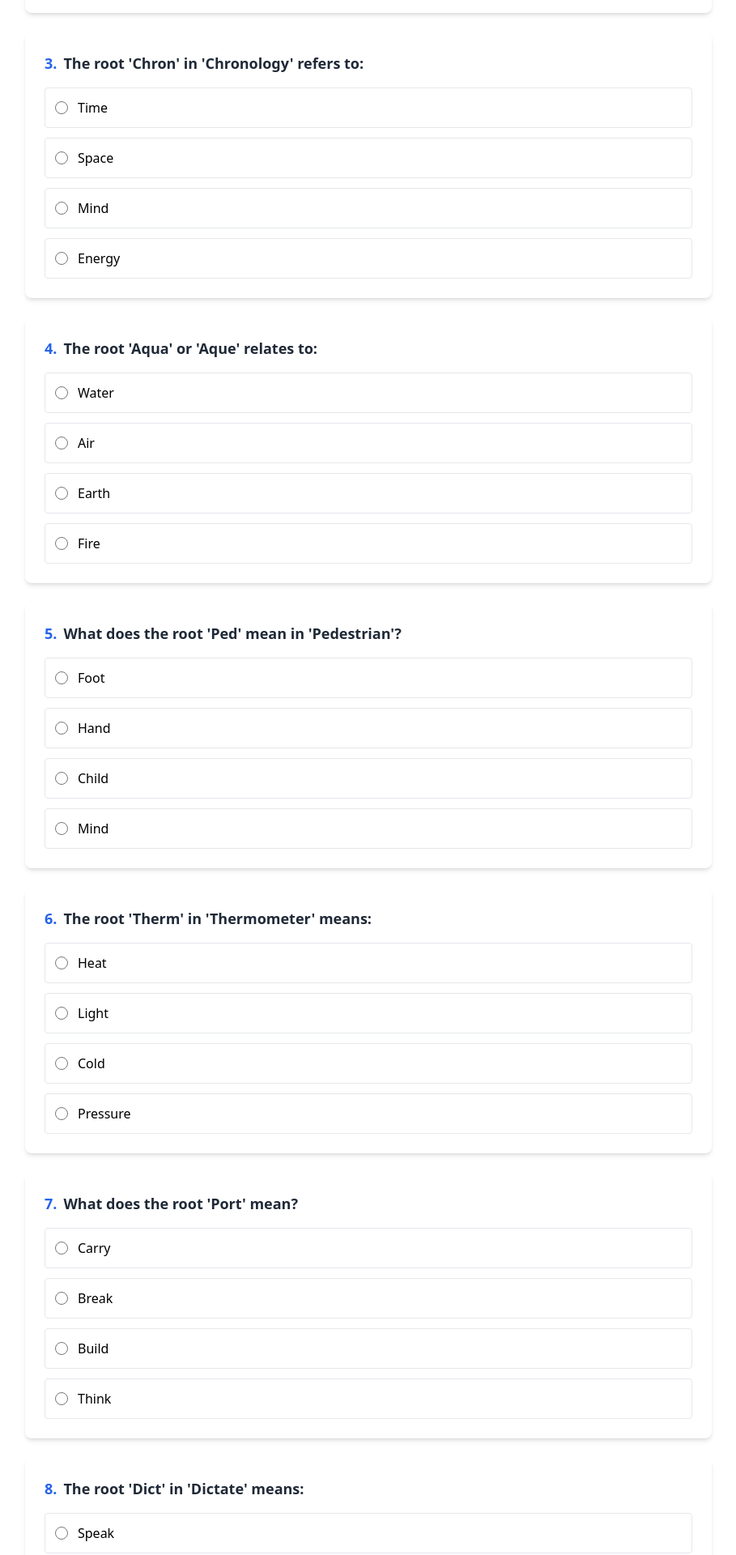
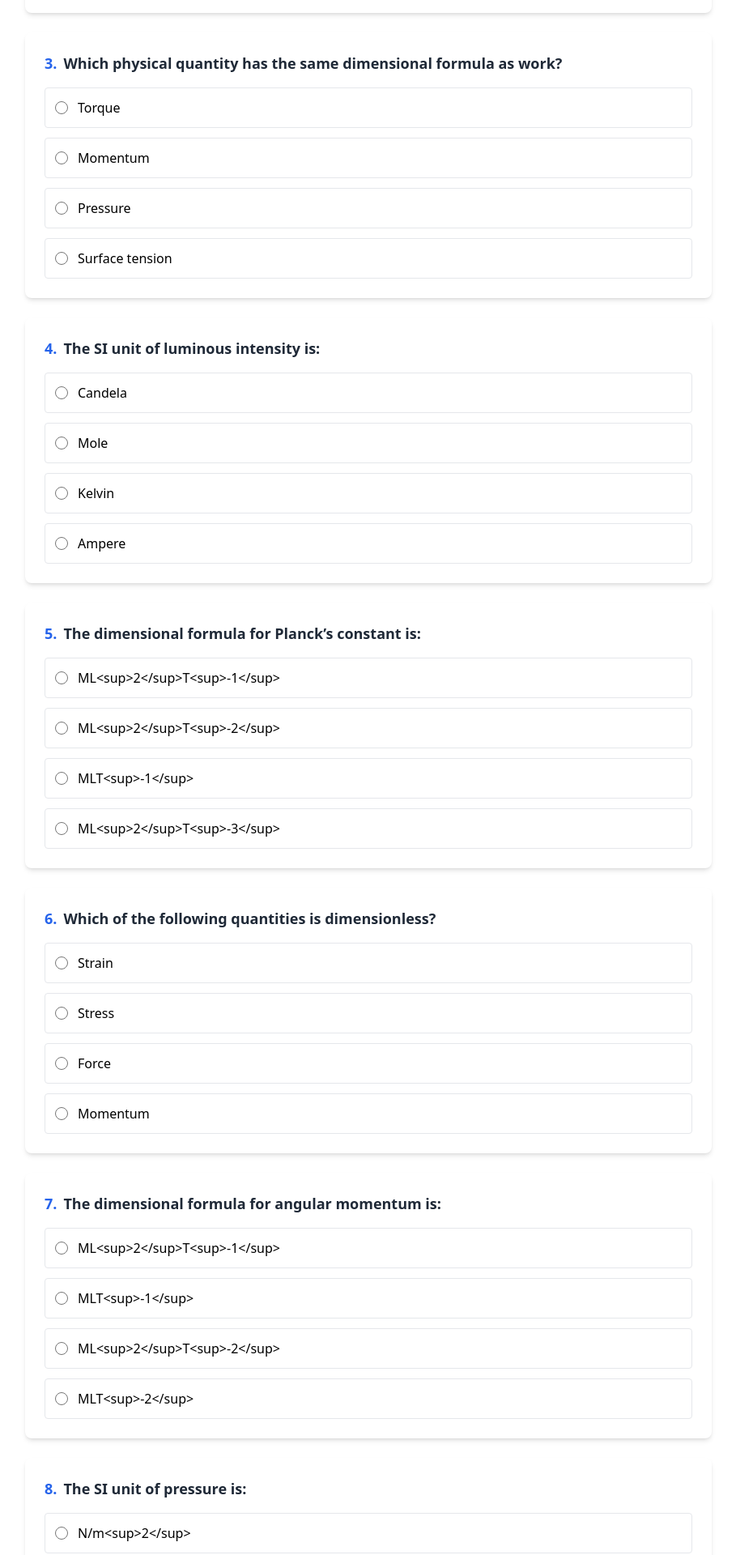
Before and after one commit to sarhak234/quiz-app, a React (Vite) app in the folder client/: page / in a window 1280 px wide. Shown: the part 860-2780 px from the top of the page at 81% size, without its empty margins (185-1094 px from the left). Built offline with nearby package versions, Linux system fonts and the light colour scheme.

Commit message:
Update main.jsx

```diff
--- a/client/src/components/main.jsx
+++ b/client/src/components/main.jsx
@@ -1,189 +1,310 @@
 import React, { useState } from 'react';
 
 function main() {
-    const questions = [
+   const questions = [
   {
     id: 1,
-    question: "The root 'Bio' refers to:",
-    options: ["Life", "Earth", "Mind", "Time"],
+    question: "Which of the following is NOT a fundamental unit in the SI system?",
+    options: ["Metre", "Kilogram", "Newton", "Second"],
   },
   {
     id: 2,
-    question: "What does the root 'Geo' mean?",
-    options: ["Earth", "Sky", "Water", "Light"],
+    question: "The dimensional formula for force is:",
+    options: ["MLT<sup>-2</sup>", "ML<sup>2</sup>T<sup>-2</sup>", "M<sup>0</sup>LT<sup>-1</sup>", "MLT<sup>-1</sup>"],
   },
   {
     id: 3,
-    question: "The root 'Chron' in 'Chronology' refers to:",
-    options: ["Time", "Space", "Mind", "Energy"],
+    question: "Which physical quantity has the same dimensional formula as work?",
+    options: ["Torque", "Momentum", "Pressure", "Surface tension"],
   },
   {
     id: 4,
-    question: "The root 'Aqua' or 'Aque' relates to:",
-    options: ["Water", "Air", "Earth", "Fire"],
+    question: "The SI unit of luminous intensity is:",
+    options: ["Candela", "Mole", "Kelvin", "Ampere"],
   },
   {
     id: 5,
-    question: "What does the root 'Ped' mean in 'Pedestrian'?",
-    options: ["Foot", "Hand", "Child", "Mind"],
+    question: "The dimensional formula for Planck’s constant is:",
+    options: ["ML<sup>2</sup>T<sup>-1</sup>", "ML<sup>2</sup>T<sup>-2</sup>", "MLT<sup>-1</sup>", "ML<sup>2</sup>T<sup>-3</sup>"],
   },
   {
     id: 6,
-    question: "The root 'Therm' in 'Thermometer' means:",
-    options: ["Heat", "Light", "Cold", "Pressure"],
+    question: "Which of the following quantities is dimensionless?",
+    options: ["Strain", "Stress", "Force", "Momentum"],
   },
   {
     id: 7,
-    question: "What does the root 'Port' mean?",
-    options: ["Carry", "Break", "Build", "Think"],
+    question: "The dimensional formula for angular momentum is:",
+    options: ["ML<sup>2</sup>T<sup>-1</sup>", "MLT<sup>-1</sup>", "ML<sup>2</sup>T<sup>-2</sup>", "MLT<sup>-2</sup>"],
   },
   {
     id: 8,
-    question: "The root 'Dict' in 'Dictate' means:",
-    options: ["Speak", "Write", "Listen", "Read"],
+    question: "The SI unit of pressure is:",
+    options: ["N/m<sup>2</sup>", "kg/m<sup>2</sup>", "N/m", "kg/m"],
   },
   {
     id: 9,
-    question: "The root 'Graph' refers to:",
-    options: ["Write", "Draw", "Speak", "Move"],
+    question: "Which of the following has the same dimensional formula as torque?",
+    options: ["Work", "Momentum", "Force", "Impulse"],
   },
   {
     id: 10,
-    question: "What does the root 'Mater' or 'Matri' mean?",
-    options: ["Mother", "Father", "Child", "Brother"],
+    question: "The dimensional formula for gravitational constant (G) is:",
+    options: ["M<sup>-1</sup>L<sup>3</sup>T<sup>-2</sup>", "ML<sup>2</sup>T<sup>-2</sup>", "MLT<sup>-2</sup>", "M<sup>0</sup>L<sup>0</sup>T<sup>0</sup>"],
   },
   {
     id: 11,
-    question: "The root 'Pater' or 'Patri' means:",
-    options: ["Father", "Mother", "Sibling", "Friend"],
+    question: "The dimensional formula for thermal conductivity is:",
+    options: ["MLT<sup>-3</sup>K<sup>-1</sup>", "ML<sup>2</sup>T<sup>-2</sup>K<sup>-1</sup>", "ML<sup>2</sup>T<sup>-3</sup>K<sup>-1</sup>", "MLT<sup>-2</sup>K<sup>-1</sup>"],
   },
   {
     id: 12,
-    question: "The root 'Bene' in 'Benevolent' means:",
-    options: ["Good", "Evil", "Strong", "Fast"],
+    question: "Which of the following is a derived unit?",
+    options: ["Metre", "Kilogram", "Newton", "Second"],
   },
   {
     id: 13,
-    question: "What does the root 'Mal' mean?",
-    options: ["Bad", "Good", "Soft", "Bright"],
+    question: "The dimensional formula for surface tension is:",
+    options: ["ML<sup>0</sup>T<sup>-2</sup>", "ML<sup>2</sup>T<sup>-2</sup>", "MLT<sup>-1</sup>", "ML<sup>2</sup>T<sup>-1</sup>"],
   },
   {
     id: 14,
-    question: "The root 'Logy' in 'Biology' means:",
-    options: ["Study", "Life", "System", "Energy"],
+    question: "The dimensional formula for Boltzmann’s constant is:",
+    options: ["ML<sup>2</sup>T<sup>-2</sup>K<sup>-1</sup>", "MLT<sup>-2</sup>K<sup>-1</sup>", "ML<sup>2</sup>T<sup>-3</sup>K<sup>-1</sup>", "MLT<sup>-1</sup>K<sup>-1</sup>"],
   },
   {
     id: 15,
-    question: "What does the root 'Cred' mean?",
-    options: ["Believe", "Create", "Build", "Teach"],
+    question: "Which of the following quantities has the same dimensional formula as latent heat?",
+    options: ["Gravitational potential", "Pressure", "Force", "Momentum"],
   },
   {
     id: 16,
-    question: "The root 'Manu' in 'Manual' refers to:",
-    options: ["Hand", "Foot", "Machine", "Mind"],
+    question: "The dimensional formula for impulse is:",
+    options: ["MLT<sup>-1</sup>", "MLT<sup>-2</sup>", "ML<sup>2</sup>T<sup>-1</sup>", "ML<sup>2</sup>T<sup>-2</sup>"],
   },
   {
     id: 17,
-    question: "The root 'Vid' or 'Vis' means:",
-    options: ["See", "Hear", "Speak", "Feel"],
+    question: "The dimensional formula for angular velocity is:",
+    options: ["M<sup>0</sup>L<sup>0</sup>T<sup>-1</sup>", "M<sup>0</sup>L<sup>0</sup>T<sup>-2</sup>", "M<sup>0</sup>L<sup>1</sup>T<sup>-1</sup>", "M<sup>0</sup>L<sup>1</sup>T<sup>-2</sup>"],
   },
   {
     id: 18,
-    question: "The root 'Phon' in 'Telephone' refers to:",
-    options: ["Sound", "Light", "Distance", "Signal"],
+    question: "The dimensional formula for modulus of elasticity is:",
+    options: ["ML<sup>-1</sup>T<sup>-2</sup>", "ML<sup>2</sup>T<sup>-2</sup>", "MLT<sup>-2</sup>", "ML<sup>2</sup>T<sup>-1</sup>"],
   },
   {
     id: 19,
-    question: "The root 'Hydro' or 'Hydra' refers to:",
-    options: ["Water", "Air", "Fire", "Earth"],
+    question: "The dimensional formula for power is:",
+    options: ["ML<sup>2</sup>T<sup>-3</sup>", "MLT<sup>-2</sup>", "ML<sup>2</sup>T<sup>-2</sup>", "MLT<sup>-1</sup>"],
   },
   {
     id: 20,
-    question: "What does the root 'Auto' in 'Autonomous' mean?",
-    options: ["Self", "Other", "Machine", "Fast"],
+    question: "Which of the following quantities has the same dimensional formula as pressure?",
+    options: ["Stress", "Torque", "Momentum", "Force"],
   },
   {
     id: 21,
-    question: "The root 'Mort' in 'Mortal' means:",
-    options: ["Death", "Life", "Soul", "Mind"],
+    question: "The dimensional formula for universal gas constant (R) is:",
+    options: ["ML<sup>2</sup>T<sup>-2</sup>K<sup>-1</sup>mol<sup>-1</sup>", "MLT<sup>-2</sup>K<sup>-1</sup>mol<sup>-1</sup>", "ML<sup>2</sup>T<sup>-3</sup>K<sup>-1</sup>mol<sup>-1</sup>", "MLT<sup>-1</sup>K<sup>-1</sup>mol<sup>-1</sup>"],
   },
   {
     id: 22,
-    question: "The root 'Scrib' or 'Script' means:",
-    options: ["Write", "Draw", "Speak", "Move"],
+    question: "The dimensional formula for moment of inertia is:",
+    options: ["ML<sup>2</sup>T<sup>0</sup>", "ML<sup>2</sup>T<sup>-1</sup>", "MLT<sup>-2</sup>", "ML<sup>2</sup>T<sup>-2</sup>"],
   },
   {
     id: 23,
-    question: "What does the root 'Phil' mean?",
-    options: ["Love", "Hate", "Fear", "Power"],
+    question: "The dimensional formula for frequency is:",
+    options: ["M<sup>0</sup>L<sup>0</sup>T<sup>-1</sup>", "M<sup>0</sup>L<sup>0</sup>T<sup>-2</sup>", "M<sup>0</sup>L<sup>1</sup>T<sup>-1</sup>", "M<sup>0</sup>L<sup>1</sup>T<sup>-2</sup>"],
   },
   {
     id: 24,
-    question: "The root 'Poly' in 'Polygon' refers to:",
-    options: ["Many", "Few", "Large", "Small"],
+    question: "The dimensional formula for thermal capacity is:",
+    options: ["ML<sup>2</sup>T<sup>-2</sup>K<sup>-1</sup>", "MLT<sup>-2</sup>K<sup>-1</sup>", "ML<sup>2</sup>T<sup>-3</sup>K<sup>-1</sup>", "MLT<sup>-1</sup>K<sup>-1</sup>"],
   },
   {
     id: 25,
-    question: "The root 'Luc' or 'Lum' in 'Illuminate' refers to:",
-    options: ["Light", "Dark", "Fire", "Energy"],
+    question: "The dimensional formula for entropy is:",
+    options: ["ML<sup>2</sup>T<sup>-2</sup>K<sup>-1</sup>", "MLT<sup>-2</sup>K<sup>-1</sup>", "ML<sup>2</sup>T<sup>-3</sup>K<sup>-1</sup>", "MLT<sup>-1</sup>K<sup>-1</sup>"],
   },
   {
     id: 26,
-    question: "What does the root 'Cide' in 'Pesticide' mean?",
-    options: ["Kill", "Grow", "Build", "Protect"],
+    question: "Which of the following quantities has the same dimensional formula as work?",
+    options: ["Torque", "Momentum", "Pressure", "Surface tension"],
   },
   {
     id: 27,
-    question: "The root 'Omni' in 'Omnipresent' means:",
-    options: ["All", "One", "None", "Some"],
+    question: "The dimensional formula for acceleration due to gravity is:",
+    options: ["M<sup>0</sup>L<sup>1</sup>T<sup>-2</sup>", "M<sup>0</sup>L<sup>1</sup>T<sup>-1</sup>", "M<sup>0</sup>L<sup>0</sup>T<sup>-2</sup>", "M<sup>0</sup>L<sup>0</sup>T<sup>-1</sup>"],
   },
   {
     id: 28,
-    question: "The root 'Anti' in 'Antibiotic' means:",
-    options: ["Against", "For", "With", "Between"],
+    question: "The dimensional formula for velocity gradient is:",
+    options: ["M<sup>0</sup>L<sup>0</sup>T<sup>-1</sup>", "M<sup>0</sup>L<sup>0</sup>T<sup>-2</sup>", "M<sup>0</sup>L<sup>1</sup>T<sup>-1</sup>", "M<sup>0</sup>L<sup>1</sup>T<sup>-2</sup>"],
   },
   {
     id: 29,
-    question: "The root 'Theo' in 'Theology' refers to:",
-    options: ["God", "Earth", "Time", "Life"],
+    question: "The dimensional formula for decay constant is:",
+    options: ["M<sup>0</sup>L<sup>0</sup>T<sup>-1</sup>", "M<sup>0</sup>L<sup>0</sup>T<sup>-2</sup>", "M<sup>0</sup>L<sup>1</sup>T<sup>-1</sup>", "M<sup>0</sup>L<sup>1</sup>T<sup>-2</sup>"],
   },
   {
     id: 30,
-    question: "What does the root 'Chron' in 'Anachronism' mean?",
-    options: ["Time", "Place", "Order", "Memory"],
-  }
+    question: "The dimensional formula for refractive index is:",
+    options: ["M<sup>0</sup>L<sup>0</sup>T<sup>0</sup>", "M<sup>0</sup>L<sup>0</sup>T<sup>-1</sup>", "M<sup>0</sup>L<sup>1</sup>T<sup>-1</sup>", "M<sup>0</sup>L<sup>1</sup>T<sup>-2</sup>"],
+  },
+  {
+    id: 31,
+    question: "The dimensional formula for relative density is:",
+    options: ["M<sup>0</sup>L<sup>0</sup>T<sup>0</sup>", "M<sup>0</sup>L<sup>0</sup>T<sup>-1</sup>", "M<sup>0</sup>L<sup>1</sup>T<sup>-1</sup>", "M<sup>0</sup>L<sup>1</sup>T<sup>-2</sup>"],
+  },
+  {
+    id: 32,
+    question: "The dimensional formula for solid angle is:",
+    options: ["M<sup>0</sup>L<sup>0</sup>T<sup>0</sup>", "M<sup>0</sup>L<sup>0</sup>T<sup>-1</sup>", "M<sup>0</sup>L<sup>1</sup>T<sup>-1</sup>", "M<sup>0</sup>L<sup>1</sup>T<sup>-2</sup>"],
+  },
+  {
+    id: 33,
+    question: "The dimensional formula for relative permittivity is:",
+    options: ["M<sup>0</sup>L<sup>0</sup>T<sup>0</sup>", "M<sup>0</sup>L<sup>0</sup>T<sup>-1</sup>", "M<sup>0</sup>L<sup>1</sup>T<sup>-1</sup>", "M<sup>0</sup>L<sup>1</sup>T<sup>-2</sup>"],
+  },
+  {
+    id: 34,
+    question: "The dimensional formula for relative permeability is:",
+    options: ["M<sup>0</sup>L<sup>0</sup>T<sup>0</sup>", "M<sup>0</sup>L<sup>0</sup>T<sup>-1</sup>", "M<sup>0</sup>L<sup>1</sup>T<sup>-1</sup>", "M<sup>0</sup>L<sup>1</sup>T<sup>-2</sup>"],
+  },
+  {
+    id: 35,
+    question: "The dimensional formula for gravitational potential is:",
+    options: ["M<sup>0</sup>L<sup>2</sup>T<sup>-2</sup>", "M<sup>0</sup>L<sup>2</sup>T<sup>-1</sup>", "M<sup>0</sup>L<sup>1</sup>T<sup>-2</sup>", "M<sup>0</sup>L<sup>1</sup>T<sup>-1</sup>"],
+  },
+  {
+    id: 36,
+    question: "The dimensional formula for latent heat is:",
+    options: ["M<sup>0</sup>L<sup>2</sup>T<sup>-2</sup>", "M<sup>0</sup>L<sup>2</sup>T<sup>-1</sup>", "M<sup>0</sup>L<sup>1</sup>T<sup>-2</sup>", "M<sup>0</sup>L<sup>1</sup>T<sup>-1</sup>"],
+  },
+  {
+    id: 37,
+    question: "The dimensional formula for solar constant is:",
+    options: ["ML<sup>0</sup>T<sup>-3</sup>", "ML<sup>2</sup>T<sup>-3</sup>", "MLT<sup>-3</sup>", "ML<sup>2</sup>T<sup>-2</sup>"],
+  },
+  {
+    id: 38,
+    question: "The dimensional formula for thermal resistance is:",
+    options: ["M<sup>-1</sup>L<sup>-2</sup>T<sup>3</sup>K", "M<sup>-1</sup>L<sup>-2</sup>T<sup>2</sup>K", "M<sup>-1</sup>L<sup>-1</sup>T<sup>3</sup>K", "M<sup>-1</sup>L<sup>-1</sup>T<sup>2</sup>K"],
+  },
+  {
+    id: 39,
+    question: "The dimensional formula for enthalpy is:",
+    options: ["ML<sup>2</sup>T<sup>-2</sup>", "MLT<sup>-2</sup>", "ML<sup>2</sup>T<sup>-3</sup>", "MLT<sup>-1</sup>"],
+  },
+  {
+    id: 40,
+    question: "The dimensional formula for Stefan’s constant is:",
+    options: ["MT<sup>-3</sup>K<sup>-4</sup>", "ML<sup>2</sup>T<sup>-3</sup>K<sup>-4</sup>", "MLT<sup>-3</sup>K<sup>-4</sup>", "ML<sup>2</sup>T<sup>-2</sup>K<sup>-4</sup>"],
+  },
+  {
+    id: 41,
+    question: "The dimensional formula for Planck’s constant is:",
+    options: ["ML<sup>2</sup>T<sup>-1</sup>", "ML<sup>2</sup>T<sup>-2</sup>", "MLT<sup>-1</sup>", "ML<sup>2</sup>T<sup>-3</sup>"],
+  },
+  {
+    id: 42,
+    question: "The dimensional formula for specific heat is:",
+    options: ["M<sup>0</sup>L<sup>2</sup>T<sup>-2</sup>K<sup>-1</sup>", "ML<sup>2</sup>T<sup>-2</sup>K<sup>-1</sup>", "MLT<sup>-2</sup>K<sup>-1</sup>", "ML<sup>2</sup>T<sup>-3</sup>K<sup>-1</sup>"],
+  },
+  {
+    id: 43,
+    question: "The dimensional formula for universal gas constant is:",
+    options: ["ML<sup>2</sup>T<sup>-2</sup>K<sup>-1</sup>mol<sup>-1</sup>", "MLT<sup>-2</sup>K<sup>-1</sup>mol<sup>-1</sup>", "ML<sup>2</sup>T<sup>-3</sup>K<sup>-1</sup>mol<sup>-1</sup>", "MLT<sup>-1</sup>K<sup>-1</sup>mol<sup>-1</sup>"],
+  },
+  {
+    id: 44,
+    question: "The dimensional formula for Boltzmann’s constant is:",
+    options: ["ML<sup>2</sup>T<sup>-2</sup>K<sup>-1</sup>", "MLT<sup>-2</sup>K<sup>-1</sup>", "ML<sup>2</sup>T<sup>-3</sup>K<sup>-1</sup>", "MLT<sup>-1</sup>K<sup>-1</sup>"],
+  },
+  {
+    id: 45,
+    question: "The dimensional formula for thermal conductivity is:",
+    options: ["MLT<sup>-3</sup>K<sup>-1</sup>", "ML<sup>2</sup>T<sup>-2</sup>K<sup>-1</sup>", "ML<sup>2</sup>T<sup>-3</sup>K<sup>-1</sup>", "MLT<sup>-2</sup>K<sup>-1</sup>"],
+  },
+  {
+    id: 46,
+    question: "The dimensional formula for thermal resistance is:",
+    options: ["M<sup>-1</sup>L<sup>-2</sup>T<sup>3</sup>K", "M<sup>-1</sup>L<sup>-2</sup>T<sup>2</sup>K", "M<sup>-1</sup>L<sup>-1</sup>T<sup>3</sup>K", "M<sup>-1</sup>L<sup>-1</sup>T<sup>2</sup>K"],
+  },
+  {
+    id: 47,
+    question: "The dimensional formula for enthalpy is:",
+    options: ["ML<sup>2</sup>T<sup>-2</sup>", "MLT<sup>-2</sup>", "ML<sup>2</sup>T<sup>-3</sup>", "MLT<sup>-1</sup>"],
+  },
+  {
+    id: 48,
+    question: "The dimensional formula for Stefan’s constant is:",
+    options: ["MT<sup>-3</sup>K<sup>-4</sup>", "ML<sup>2</sup>T<sup>-3</sup>K<sup>-4</sup>", "MLT<sup>-3</sup>K<sup>-4</sup>", "ML<sup>2</sup>T<sup>-2</sup>K<sup>-4</sup>"],
+  },
+  {
+    id: 49,
+    question: "The dimensional formula for Planck’s constant is:",
+    options: ["ML<sup>2</sup>T<sup>-1</sup>", "ML<sup>2</sup>T<sup>-2</sup>", "MLT<sup>-1</sup>", "ML<sup>2</sup>T<sup>-3</sup>"],
+  },
+  {
+    id: 50,
+    question: "The dimensional formula for specific heat is:",
+    options: ["M<sup>0</sup>L<sup>2</sup>T<sup>-2</sup>K<sup>-1</sup>", "ML<sup>2</sup>T<sup>-2</sup>K<sup>-1</sup>", "MLT<sup>-2</sup>K<sup>-1</sup>", "ML<sup>2</sup>T<sup>-3</sup>K<sup>-1</sup>"],
+  },
 ];
-      const answers = [
-  { id: 1, answer: "Life" },
-  { id: 2, answer: "Earth" },
-  { id: 3, answer: "Time" },
-  { id: 4, answer: "Water" },
-  { id: 5, answer: "Foot" },
-  { id: 6, answer: "Heat" },
-  { id: 7, answer: "Carry" },
-  { id: 8, answer: "Speak" },
-  { id: 9, answer: "Write" },
-  { id: 10, answer: "Mother" },
-  { id: 11, answer: "Father" },
-  { id: 12, answer: "Good" },
-  { id: 13, answer: "Bad" },
-  { id: 14, answer: "Study" },
-  { id: 15, answer: "Believe" },
-  { id: 16, answer: "Hand" },
-  { id: 17, answer: "See" },
-  { id: 18, answer: "Sound" },
-  { id: 19, answer: "Water" },
-  { id: 20, answer: "Self" },
-  { id: 21, answer: "Death" },
-  { id: 22, answer: "Write" },
-  { id: 23, answer: "Love" },
-  { id: 24, answer: "Many" },
-  { id: 25, answer: "Light" },
-  { id: 26, answer: "Kill" },
-  { id: 27, answer: "All" },
-  { id: 28, answer: "Against" },
-  { id: 29, answer: "God" },
-  { id: 30, answer: "Time" }
+
+const answers = [
+  { id: 1, answer: "Newton" },
+  { id: 2, answer: "MLT<sup>-2</sup>" },
+  { id: 3, answer: "Torque" },
+  { id: 4, answer: "Candela" },
+  { id: 5, answer: "ML<sup>2</sup>T<sup>-1</sup>" },
+  { id: 6, answer: "Strain" },
+  { id: 7, answer: "ML<sup>2</sup>T<sup>-1</sup>" },
+  { id: 8, answer: "N/m<sup>2</sup>" },
+  { id: 9, answer: "Work" },
+  { id: 10, answer: "M<sup>-1</sup>L<sup>3</sup>T<sup>-2</sup>" },
+  { id: 11, answer: "MLT<sup>-3</sup>K<sup>-1</sup>" },
+  { id: 12, answer: "Newton" },
+  { id: 13, answer: "ML<sup>0</sup>T<sup>-2</sup>" },
+  { id: 14, answer: "ML<sup>2</sup>T<sup>-2</sup>K<sup>-1</sup>" },
+  { id: 15, answer: "Gravitational potential" },
+  { id: 16, answer: "MLT<sup>-1</sup>" },
+  { id: 17, answer: "M<sup>0</sup>L<sup>0</sup>T<sup>-1</sup>" },
+  { id: 18, answer: "ML<sup>-1</sup>T<sup>-2</sup>" },
+  { id: 19, answer: "ML<sup>2</sup>T<sup>-3</sup>" },
+  { id: 20, answer: "Stress" },
+  { id: 21, answer: "ML<sup>2</sup>T<sup>-2</sup>K<sup>-1</sup>mol<sup>-1</sup>" },
+  { id: 22, answer: "ML<sup>2</sup>T<sup>0</sup>" },
+  { id: 23, answer: "M<sup>0</sup>L<sup>0</sup>T<sup>-1</sup>" },
+  { id: 24, answer: "ML<sup>2</sup>T<sup>-2</sup>K<sup>-1</sup>" },
+  { id: 25, answer: "ML<sup>2</sup>T<sup>-2</sup>K<sup>-1</sup>" },
+  { id: 26, answer: "Torque" },
+  { id: 27, answer: "M<sup>0</sup>L<sup>1</sup>T<sup>-2</sup>" },
+  { id: 28, answer: "M<sup>0</sup>L<sup>0</sup>T<sup>-1</sup>" },
+  { id: 29, answer: "M<sup>0</sup>L<sup>0</sup>T<sup>-1</sup>" },
+  { id: 30, answer: "M<sup>0</sup>L<sup>0</sup>T<sup>0</sup>" },
+  { id: 31, answer: "M<sup>0</sup>L<sup>0</sup>T<sup>0</sup>" },
+  { id: 32, answer: "M<sup>0</sup>L<sup>0</sup>T<sup>0</sup>" },
+  { id: 33, answer: "M<sup>0</sup>L<sup>0</sup>T<sup>0</sup>" },
+  { id: 34, answer: "M<sup>0</sup>L<sup>0</sup>T<sup>0</sup>" },
+  { id: 35, answer: "M<sup>0</sup>L<sup>2</sup>T<sup>-2</sup>" },
+  { id: 36, answer: "M<sup>0</sup>L<sup>2</sup>T<sup>-2</sup>" },
+  { id: 37, answer: "ML<sup>0</sup>T<sup>-3</sup>" },
+  { id: 38, answer: "M<sup>-1</sup>L<sup>-2</sup>T<sup>3</sup>K" },
+  { id: 39, answer: "ML<sup>2</sup>T<sup>-2</sup>" },
+  { id: 40, answer: "MT<sup>-3</sup>K<sup>-4</sup>" },
+  { id: 41, answer: "ML<sup>2</sup>T<sup>-1</sup>" },
+  { id: 42, answer: "M<sup>0</sup>L<sup>2</sup>T<sup>-2</sup>K<sup>-1</sup>" },
+  { id: 43, answer: "ML<sup>2</sup>T<sup>-2</sup>K<sup>-1</sup>mol<sup>-1</sup>" },
+  { id: 44, answer: "ML<sup>2</sup>T<sup>-2</sup>K<sup>-1</sup>" },
+  { id: 45, answer: "MLT<sup>-3</sup>K<sup>-1</sup>" },
+  { id: 46, answer: "M<sup>-1</sup>L<sup>-2</sup>T<sup>3</sup>K" },
+  { id: 47, answer: "ML<sup>2</sup>T<sup>-2</sup>" },
+  { id: 48, answer: "MT<sup>-3</sup>K<sup>-4</sup>" },
+  { id: 49, answer: "ML<sup>2</sup>T<sup>-1</sup>" },
+  { id: 50, answer: "M<sup>0</sup>L<sup>2</sup>T<sup>-2</sup>K<sup>-1</sup>" },
 ];
 
       const [selectedAnswers, setSelectedAnswers] = React.useState({});
```
